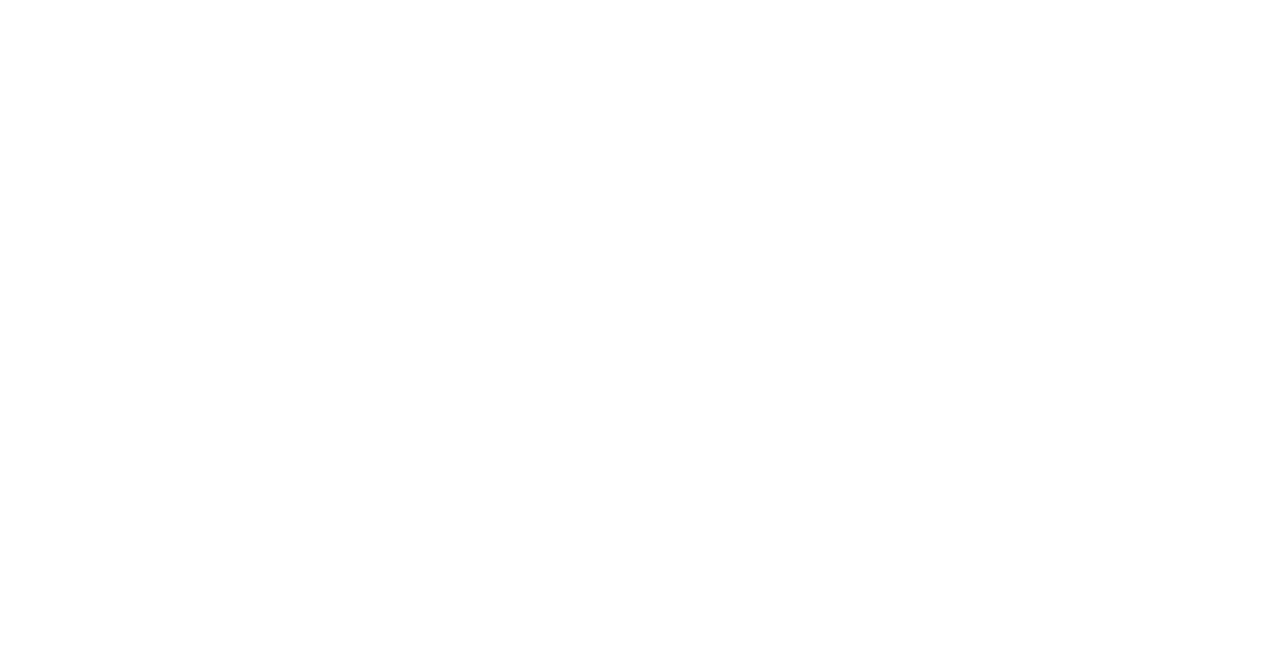
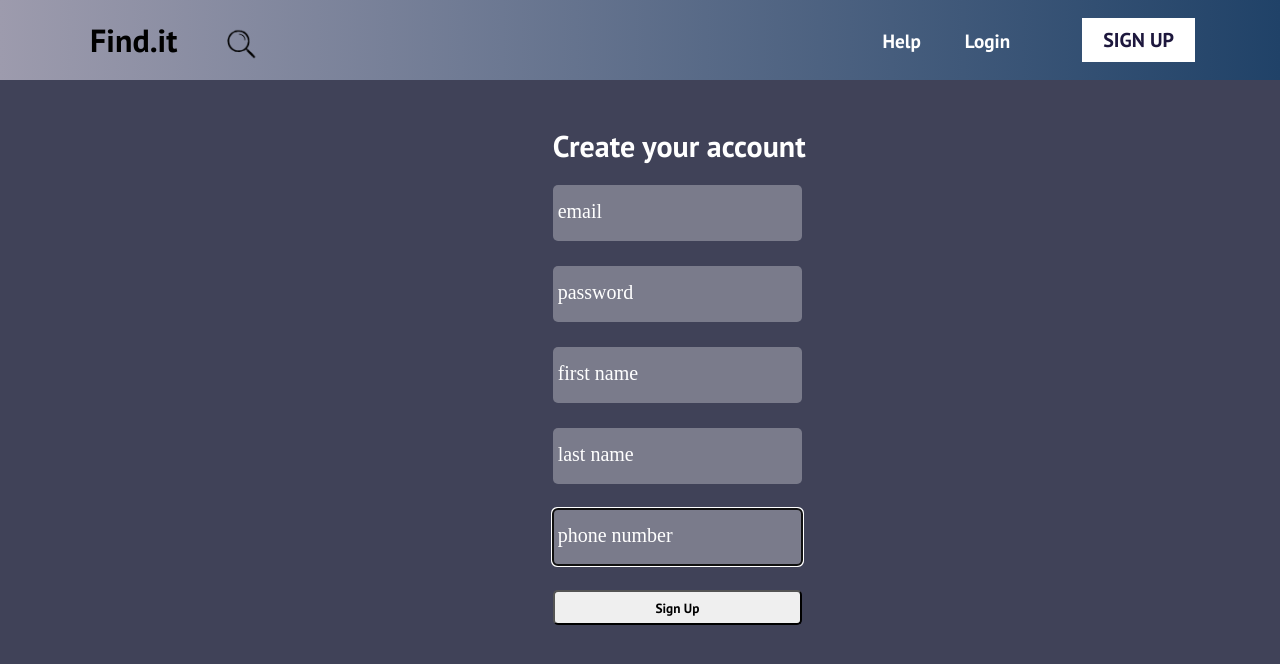
Before and after one commit to algebra2boy/Find.it, a React (Create React App) app: page /sign-up in a window 1280 px wide. Before the commit this address had no page. Shown: the top 664 px of the page. Built offline with nearby package versions, Linux system fonts and the light colour scheme.

Commit message:
add sign up

```diff
--- a/src/App.js
+++ b/src/App.js
@@ -4,6 +4,7 @@
 import './App.css';
 import Home from "./components/pages/home"
 import LogIn from './components/pages/LogIn';
+import { SignUp } from './components/pages/SignUp';
 
 function App() {
   return (
@@ -12,6 +13,7 @@
       <Routes>
         <Route path = '/' element={<Home />} />
         <Route path = 'login' element={<LogIn />} />
+        <Route path = 'sign-up' element={<SignUp />} />
       </Routes>
     </Router>
     </>
--- a/src/components/LogIn.css
+++ b/src/components/LogIn.css
@@ -45,11 +45,11 @@
     font-family: 'Times New Roman', Times, serif;
 }
 input:hover {
-    background-color: white;
+    background-color: rgb(26, 33, 50);
     box-shadow: 0px 4px 20px 0px rgba(0, 0, 0, 0.05);
   }
 
-.sign-in-button {
+.sign-button {
     width: 20%;
     margin-left: 43%;
     height: 35px;
--- a/src/components/NavigationBar.js
+++ b/src/components/NavigationBar.js
@@ -18,6 +18,9 @@
     const closeMobileMenu = () => {
         setClick(false);
         navigate('/login')
+    }
+    const handleSignUp = () => {
+        navigate('/sign-up');
     }
 
     // if the window size is less 960, then drop down menu will be showed if you click upon the button
@@ -76,7 +79,7 @@
 
                     {/* sign up section */}
                     {button
-                    && <Button buttonStyle='btn--fancy'> SIGN UP
+                    && <Button buttonStyle='btn--fancy' onClick={handleSignUp}> SIGN UP
                     </Button>}
                 </div>
             </nav>
--- /dev/null
+++ b/src/components/pages/SignUp.js
@@ -0,0 +1,91 @@
+import {React, useState, useRef, useEffect} from 'react';
+import NavigationBar from '../NavigationBar';
+import "../LogIn.css";
+
+export function SignUp() {
+    const userRef = useRef();
+    const errRef = useRef();
+
+    const [user, setUser] = useState('');
+    const [pass, setPass] = useState('');
+    const [firstName, setFirstName] = useState('');
+    const [lastName, setLastName] = useState('');
+    const [phone, setPhone] = useState('');
+    const [errMsg, setErrMsg] = useState('');
+    const [success, setSucess] = useState(false);
+
+    useEffect(() => {
+        userRef.current.focus();
+    }, [])
+
+    useEffect(() => {
+        setErrMsg('');
+    }, [user, pass])
+
+    return (
+        <>
+        <NavigationBar/>
+        <div className='login-container'>
+            <section>
+                <p ref={errRef} className={errMsg ? "errmsg" : "offscreen"} aria-live="assertive">{errMsg}</p>
+                <form>
+                    <h4>Create your account</h4>
+                    <input
+                        type="email"
+                        id="userName"
+                        ref={userRef}
+                        onChange={(e) => setUser(e.target.value)}
+                        value={user}
+                        autoComplete="off"
+                        placeholder={"email"}
+                        required
+                    />
+                    <input
+                        type="text"
+                        id="password"
+                        ref={userRef}
+                        onChange={(e) => setPass(e.target.value)}
+                        value={pass}
+                        autoComplete="off"
+                        placeholder={"password"}
+                        required
+                    />
+                    <input
+                        type="text"
+                        id="firstName"
+                        ref={userRef}
+                        onChange={(e) => setFirstName(e.target.value)}
+                        value={firstName}
+                        autoComplete="off"
+                        placeholder={"first name"}
+                        required
+                    />
+                    <input
+                        type="text"
+                        id="lastName"
+                        ref={userRef}
+                        onChange={(e) => setLastName(e.target.value)}
+                        value={lastName}
+                        autoComplete="off"
+                        placeholder={"last name"}
+                        required
+                    />
+                    <input
+                        type="text"
+                        id="phone"
+                        ref={userRef}
+                        onChange={(e) => setPhone(e.target.value)}
+                        value={phone}
+                        autoComplete="off"
+                        placeholder={"phone number"}
+                        required
+                    />
+                <button className='sign-button'>Sign Up</button>
+            </form>
+        </section>
+        </div>
+        </>
+    )
+}
+
+export default SignUp;
--- a/src/components/pages/login.js
+++ b/src/components/pages/login.js
@@ -1,5 +1,5 @@
 import {React, useState, useRef, useEffect} from 'react';
-import "../LogIn.css"
+import "../LogIn.css";
 import NavigationBar from '../NavigationBar';
 
 export function LogIn(){
@@ -50,11 +50,8 @@
                         placeholder={"password"}
                         required
                     />
-                    <button className='sign-in-button'>Sign In</button>
+                    <button className='sign-button'>Log In</button>
                 </form>
-                <p>
-                    sign up
-                </p>
         </section>
         </div>
         </>
```
